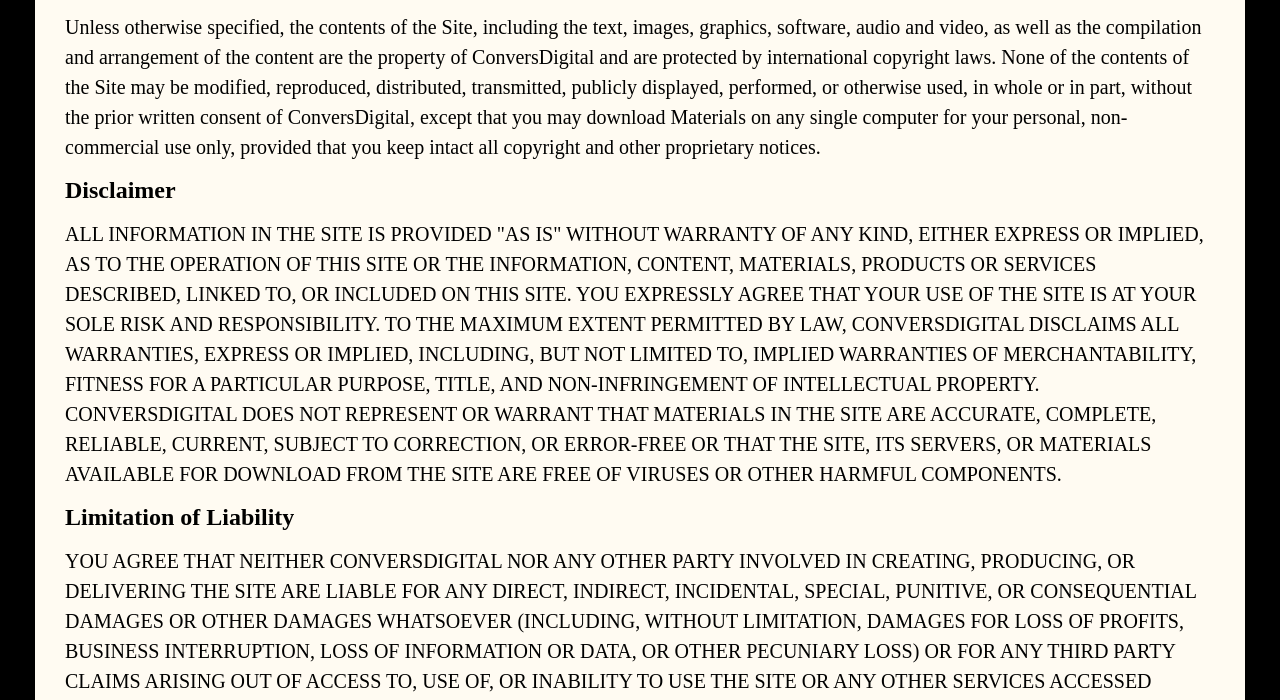
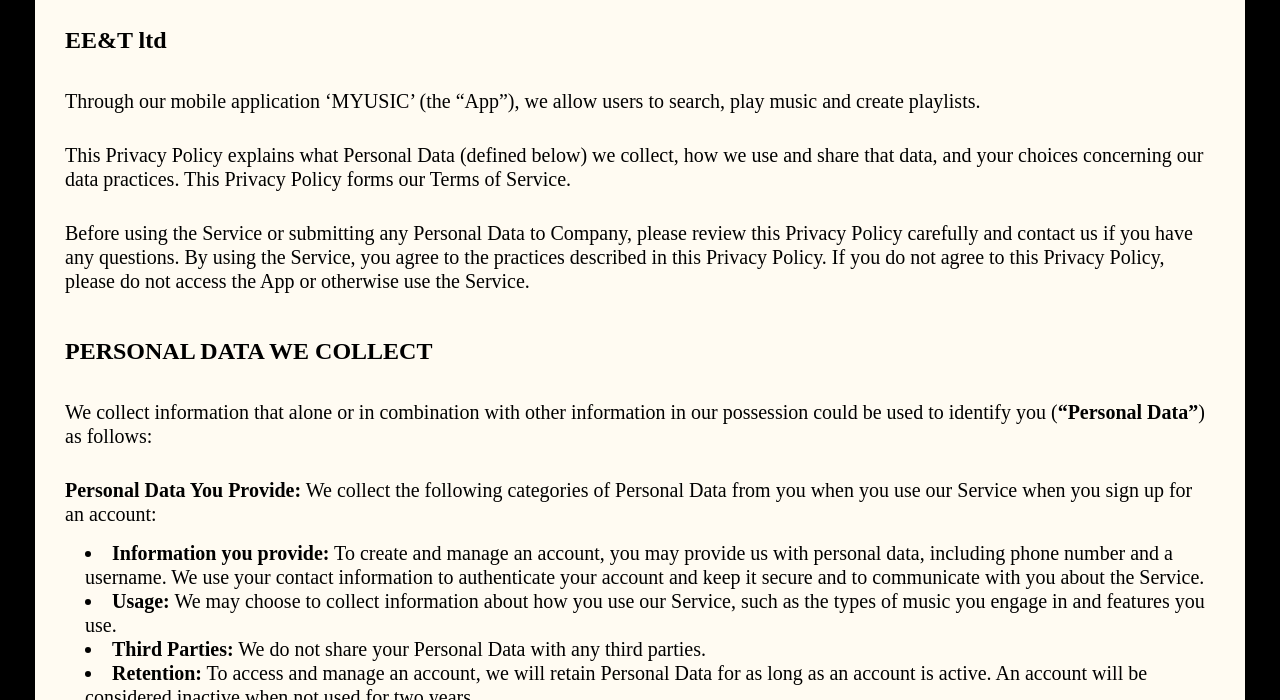
Before and after one commit to KerimErturan/myusic-cover, a plain HTML site: page privacy.html in a window 1280 px wide. Shown: the part 100-800 px from the top of the page. Drawn offline with Linux system fonts and the light colour scheme; a web font is replaced by a local one.

Commit message:
Changed Privacy policy page

```diff
--- a/privacy.html
+++ b/privacy.html
@@ -18,20 +18,36 @@
   <div class="screen screen-mobile">
     <div class="privacy-block">
     <h1>Privacy Policy</h1>
-      <p>Unless otherwise specified, the contents of the Site, including the text, images, graphics, software, audio and video, as well as the compilation and arrangement of the content are the property of ConversDigital and are protected by international copyright laws. None of the contents of the Site may be modified, reproduced, distributed, transmitted, publicly displayed, performed, or otherwise used, in whole or in part, without the prior written consent of ConversDigital, except that you may download Materials on any single computer for your personal, non-commercial use only, provided that you keep intact all copyright and other proprietary notices.</p>
 
+    <h3>EE&T ltd</h3>
+
+    <p>Through our mobile application ‘MYUSIC’ (the “App”), we allow users to search, play music and create playlists.</p>
+    <p>This Privacy Policy explains what Personal Data (defined below) we collect, how we use and share that data, and your choices concerning our data practices. This Privacy Policy forms our Terms of Service.</p>
+    <p>Before using the Service or submitting any Personal Data to Company, please review this Privacy Policy carefully and contact us if you have any questions. By using the Service, you agree to the practices described in this Privacy Policy. If you do not agree to this Privacy Policy, please do not access the App or otherwise use the Service.</p>
+
+    <h3>PERSONAL DATA WE COLLECT</h3>
+
+    <p>We collect information that alone or in combination with other information in our possession could be used to identify you (<strong>“Personal Data”</strong>) as follows:</p>
+    <p><strong>Personal Data You Provide:</strong> We collect the following categories of Personal Data from you when you use our Service when you sign up for an account:</p>
+
+      <li><strong>Information you provide:</strong> To create and manage an account, you may provide us with personal data, including phone number and a username. We use your contact information to authenticate your account and keep it secure and to communicate with you about the Service.</li>
+      <li><strong>Usage:</strong> We may choose to collect information about how you use our Service, such as the types of music you engage in and features you use.</li>
+      <li><strong>Third Parties:</strong> We do not share your Personal Data with any third parties.</li>
+      <li><strong>Retention:</strong> To access and manage an account, we will retain Personal Data for as long as an account is active. An account will be considered inactive when not used for two years.</li>
+
+
+      <!-- <p>Unless otherwise specified, the contents of the Site, including the text, images, graphics, software, audio and video, as well as the compilation and arrangement of the content are the property of ConversDigital and are protected by international copyright laws. None of the contents of the Site may be modified, reproduced, distributed, transmitted, publicly displayed, performed, or otherwise used, in whole or in part, without the prior written consent of ConversDigital, except that you may download Materials on any single computer for your personal, non-commercial use only, provided that you keep intact all copyright and other proprietary notices.</p>
 
       <h3>Disclaimer</h3>
 
       <p>ALL INFORMATION IN THE SITE IS PROVIDED "AS IS" WITHOUT WARRANTY OF ANY KIND, EITHER EXPRESS OR IMPLIED, AS TO THE OPERATION OF THIS SITE OR THE INFORMATION, CONTENT, MATERIALS, PRODUCTS OR SERVICES DESCRIBED, LINKED TO, OR INCLUDED ON THIS SITE. YOU EXPRESSLY AGREE THAT YOUR USE OF THE SITE IS AT YOUR SOLE RISK AND RESPONSIBILITY. TO THE MAXIMUM EXTENT PERMITTED BY LAW, CONVERSDIGITAL DISCLAIMS ALL WARRANTIES, EXPRESS OR IMPLIED, INCLUDING, BUT NOT LIMITED TO, IMPLIED WARRANTIES OF MERCHANTABILITY, FITNESS FOR A PARTICULAR PURPOSE, TITLE, AND NON-INFRINGEMENT OF INTELLECTUAL PROPERTY.<br>
       CONVERSDIGITAL DOES NOT REPRESENT OR WARRANT THAT MATERIALS IN THE SITE ARE ACCURATE, COMPLETE, RELIABLE, CURRENT, SUBJECT TO CORRECTION, OR ERROR-FREE OR THAT THE SITE, ITS SERVERS, OR MATERIALS AVAILABLE FOR DOWNLOAD FROM THE SITE ARE FREE OF VIRUSES OR OTHER HARMFUL COMPONENTS.</p>
 
-
       <h3>Limitation of Liability</h3>
 
       <p>YOU AGREE THAT NEITHER CONVERSDIGITAL NOR ANY OTHER PARTY INVOLVED IN CREATING, PRODUCING, OR DELIVERING THE SITE ARE LIABLE FOR ANY DIRECT, INDIRECT, INCIDENTAL, SPECIAL, PUNITIVE, OR CONSEQUENTIAL DAMAGES OR OTHER DAMAGES WHATSOEVER (INCLUDING, WITHOUT LIMITATION, DAMAGES FOR LOSS OF PROFITS, BUSINESS INTERRUPTION, LOSS OF INFORMATION OR DATA, OR OTHER PECUNIARY LOSS) OR FOR ANY THIRD PARTY CLAIMS ARISING OUT OF ACCESS TO, USE OF, OR INABILITY TO USE THE SITE OR ANY OTHER SERVICES ACCESSED THROUGH THE SITE, OR WITH RESPECT TO THE INFORMATION, SERVICES, OR CONTENT CONTAINED ON OR OTHERWISE ACCESSED THROUGH THE SITE, WHETHER BASED ON WARRANTY, CONTRACT, TORT (INCLUDING NEGLIGENCE) OR ANY OTHER LEGAL THEORY, AND WHETHER OR NOT CONVERSDIGITAL WAS ADVISED OF THE POSSIBILITY OF SUCH DAMAGES.</p>
 
-      <p>ConversDigital reserves the right at any time and from time to time to modify or discontinue, temporarily or permanently, the Site (or any part thereof) with or without notice. You agree that ConversDigital will not be liable to you or to any third party for any modification, suspension, or discontinuance of the Site.</p>
+      <p>ConversDigital reserves the right at any time and from time to time to modify or discontinue, temporarily or permanently, the Site (or any part thereof) with or without notice. You agree that ConversDigital will not be liable to you or to any third party for any modification, suspension, or discontinuance of the Site.</p> -->
     </div>
   </div>
 </body>
--- a/public/style.css
+++ b/public/style.css
@@ -95,11 +95,15 @@
   }
   .privacy-block h3 {
     font-size: 24px;
+    margin: 30px 0 20px;
   }
-  .privacy-block p {
+  .privacy-block p, .privacy-block li {
     font-size: 20px;
-    line-height: 30px;
+    line-height: 24px;
     padding: 15px 0;
+  }
+  .privacy-block li {
+    padding: 0 0 0 20px;
   }
 
 
--- a/style.css
+++ b/style.css
@@ -95,11 +95,15 @@
   }
   .privacy-block h3 {
     font-size: 24px;
+    margin: 30px 0 20px;
   }
-  .privacy-block p {
+  .privacy-block p, .privacy-block li {
     font-size: 20px;
-    line-height: 30px;
+    line-height: 24px;
     padding: 15px 0;
+  }
+  .privacy-block li {
+    padding: 0 0 0 20px;
   }
 
 
```
Also changed, not shown: public/privacy.html (+19 -3 lines), 1 other file.
